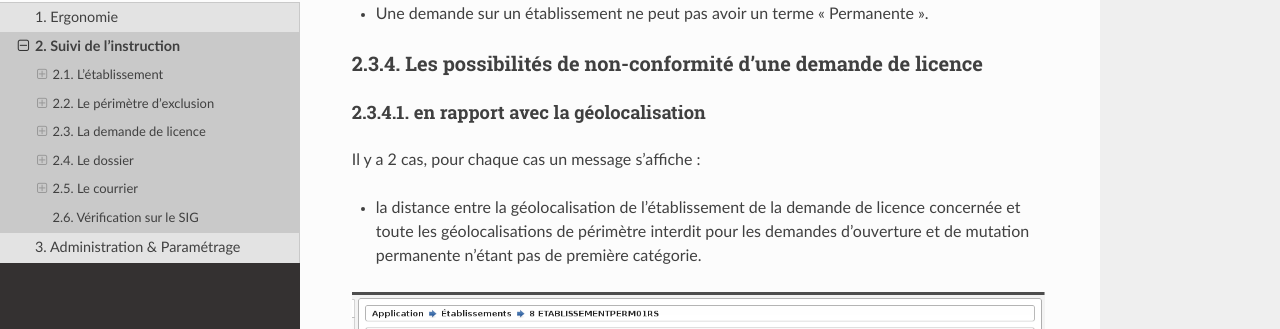
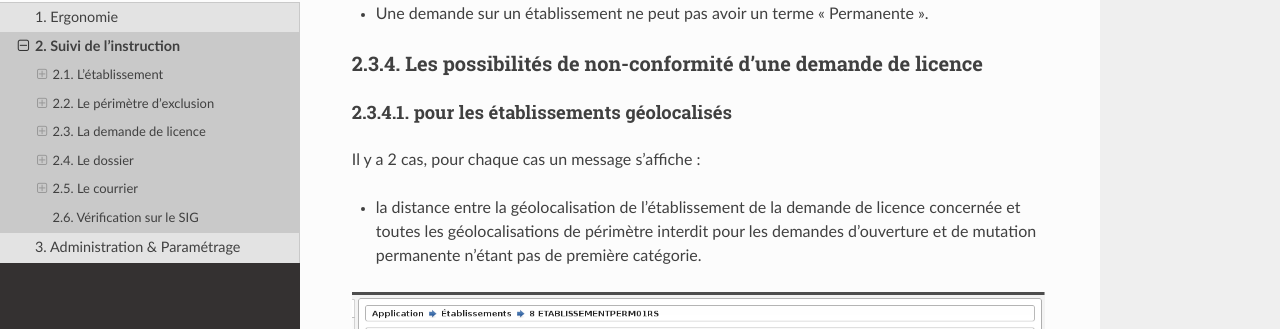
Before and after one commit to Acidburn0zzz/opendebitdeboisson-documentation, a Sphinx documentation site: the page built from source/manuel_utilisateur/instruction/index.rst, in a window 1280 px wide and 900 px high, scrolled down 7475 px. Shown: the part 160-489 px from the top of the window. Built offline with Sphinx 7.4.7 and the Read the Docs theme 2.0.0, drawn with Linux system fonts in a browser that asks for light colours.

Commit message:
* Correction typo sur les demandes de licence

```diff
--- a/source/manuel_utilisateur/instruction/index.rst
+++ b/source/manuel_utilisateur/instruction/index.rst
@@ -183,12 +183,12 @@ Les possibilités de non-conformité d'une demande de licence
 ===========================================================
 
 
-en rapport avec la géolocalisation
-==================================
+pour les établissements géolocalisés
+====================================
 
 Il y a 2 cas, pour chaque cas un message s'affiche :
 
-• la distance entre la géolocalisation de l'établissement de la demande de licence concernée et toute les géolocalisations de périmètre interdit pour les demandes d'ouverture et de mutation permanente n'étant pas de première catégorie.
+• la distance entre la géolocalisation de l'établissement de la demande de licence concernée et toutes les géolocalisations de périmètre interdit pour les demandes d'ouverture et de mutation permanente n'étant pas de première catégorie.
 
 .. image:: a_instruction-demande_licence-formulaire-message-perimetre-exclusion.png
 
```
